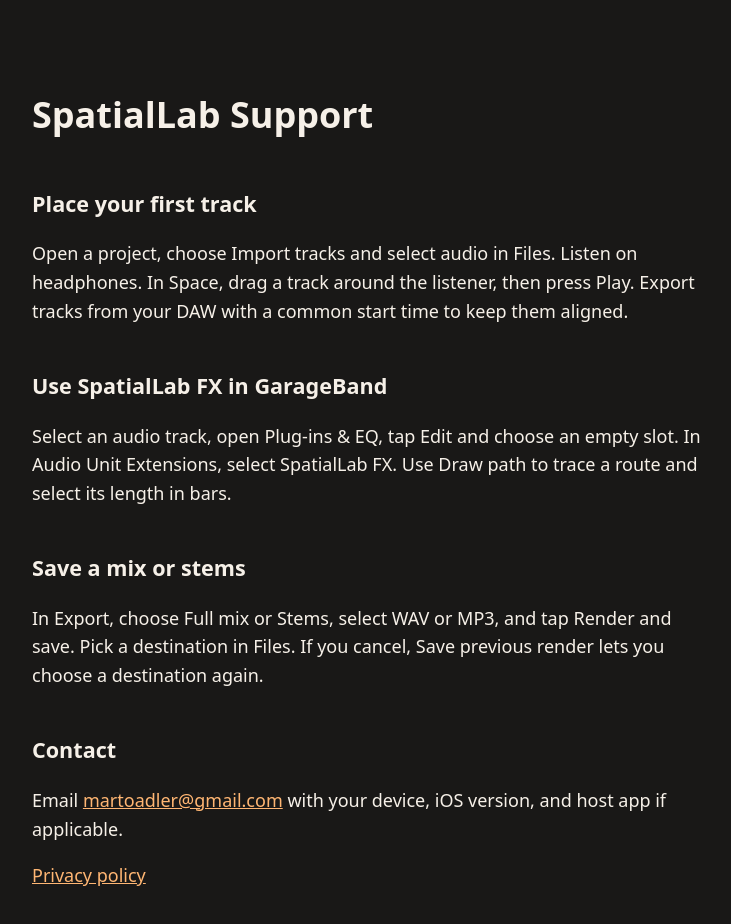
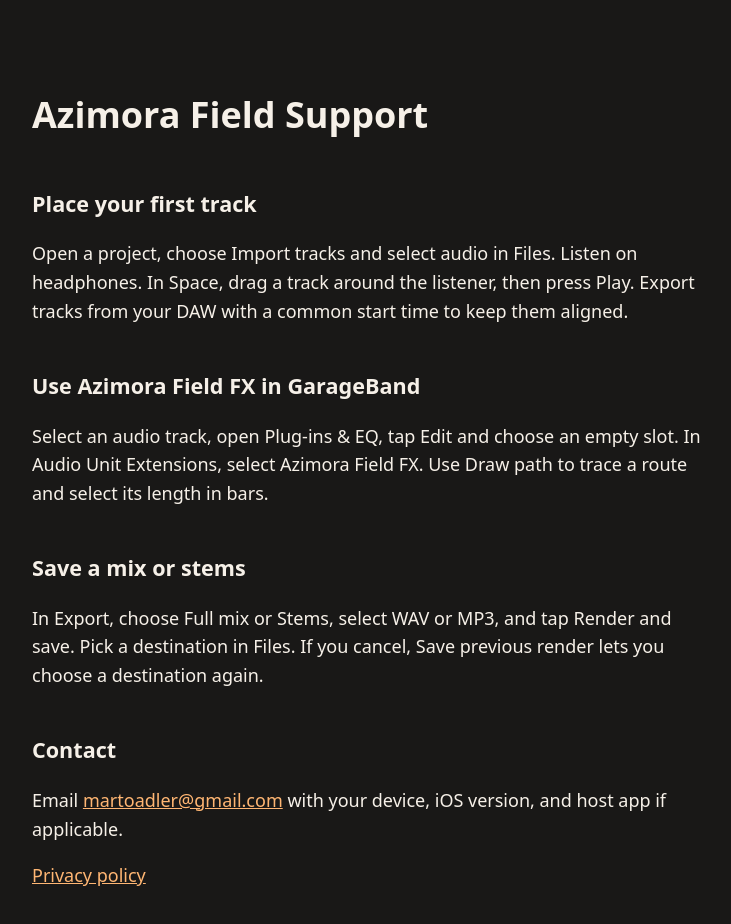
Before and after one commit to martoadler-bit/spatiallab-privacy, a plain HTML site: page docs/index.html in a window 1280 px wide. Shown: the whole page, without its empty margins (266-997 px from the left). Drawn offline with Linux system fonts and the light colour scheme.

Commit message:
Rename app to Azimora Field

```diff
--- a/docs/index.html
+++ b/docs/index.html
@@ -1 +1 @@
-<!doctype html><html lang="en"><meta charset="utf-8"><meta name="viewport" content="width=device-width,initial-scale=1"><title>SpatialLab Support</title><style>html{background:#191817;color:#f6f0e8;font:18px/1.6 system-ui}main{max-width:38em;margin:auto;padding:3em 1em}a{color:#ffb673}h2{font-size:1.2em;margin-top:2em}</style><main><h1>SpatialLab Support</h1><h2>Place your first track</h2><p>Open a project, choose Import tracks and select audio in Files. Listen on headphones. In Space, drag a track around the listener, then press Play. Export tracks from your DAW with a common start time to keep them aligned.</p><h2>Use SpatialLab FX in GarageBand</h2><p>Select an audio track, open Plug-ins &amp; EQ, tap Edit and choose an empty slot. In Audio Unit Extensions, select SpatialLab FX. Use Draw path to trace a route and select its length in bars.</p><h2>Save a mix or stems</h2><p>In Export, choose Full mix or Stems, select WAV or MP3, and tap Render and save. Pick a destination in Files. If you cancel, Save previous render lets you choose a destination again.</p><h2>Contact</h2><p>Email <a href="mailto:martoadler@gmail.com">martoadler@gmail.com</a> with your device, iOS version, and host app if applicable.</p><a href="privacy.html">Privacy policy</a></main></html>
+<!doctype html><html lang="en"><meta charset="utf-8"><meta name="viewport" content="width=device-width,initial-scale=1"><title>Azimora Field Support</title><style>html{background:#191817;color:#f6f0e8;font:18px/1.6 system-ui}main{max-width:38em;margin:auto;padding:3em 1em}a{color:#ffb673}h2{font-size:1.2em;margin-top:2em}</style><main><h1>Azimora Field Support</h1><h2>Place your first track</h2><p>Open a project, choose Import tracks and select audio in Files. Listen on headphones. In Space, drag a track around the listener, then press Play. Export tracks from your DAW with a common start time to keep them aligned.</p><h2>Use Azimora Field FX in GarageBand</h2><p>Select an audio track, open Plug-ins &amp; EQ, tap Edit and choose an empty slot. In Audio Unit Extensions, select Azimora Field FX. Use Draw path to trace a route and select its length in bars.</p><h2>Save a mix or stems</h2><p>In Export, choose Full mix or Stems, select WAV or MP3, and tap Render and save. Pick a destination in Files. If you cancel, Save previous render lets you choose a destination again.</p><h2>Contact</h2><p>Email <a href="mailto:martoadler@gmail.com">martoadler@gmail.com</a> with your device, iOS version, and host app if applicable.</p><a href="privacy.html">Privacy policy</a></main></html>
```
